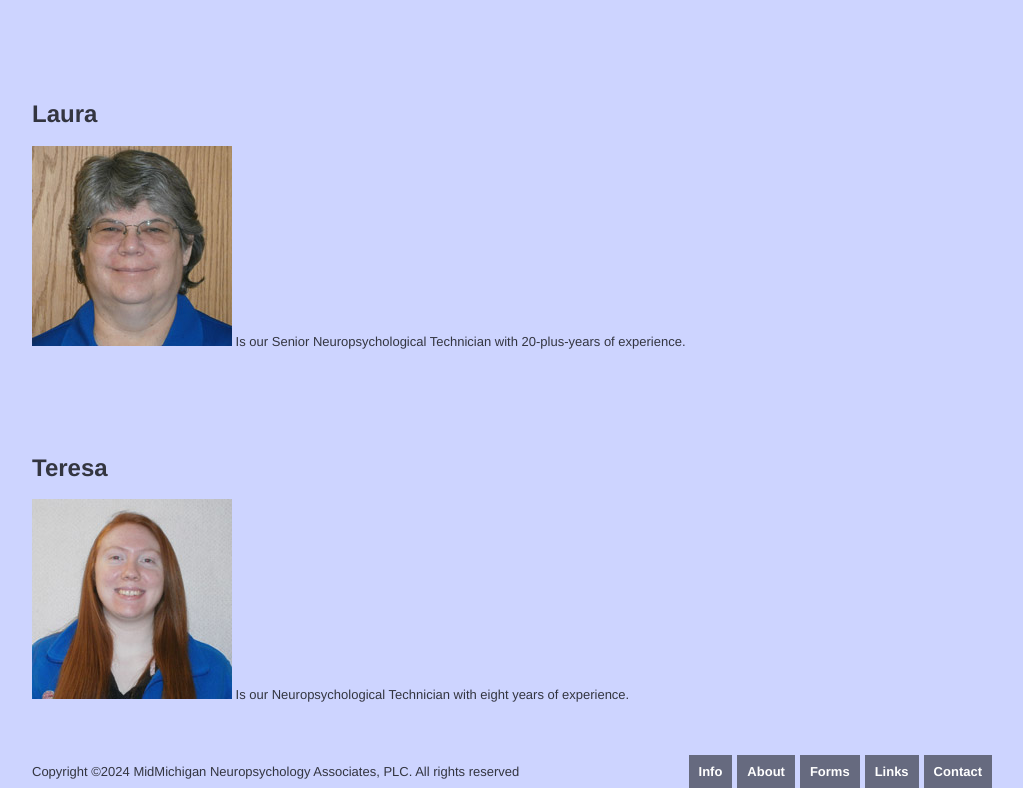
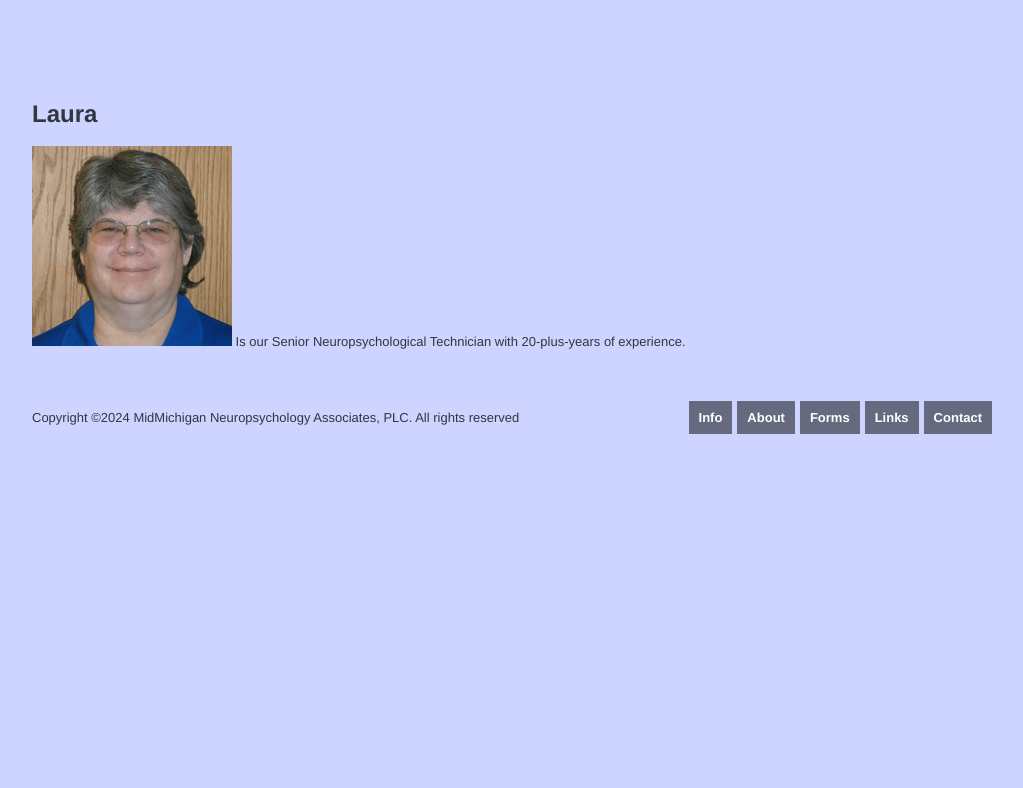
Before and after one commit to goddamnyouryan/midmichneuro, a Gatsby site: page /about in a window 1280 px wide. Shown: the part 1469-2257 px from the top of the page, without its empty margins (128-1151 px from the left). After the commit the page ends 1903 px from the top, so only its background shows below. Built offline with nearby package versions, Linux system fonts and the light colour scheme; Gatsby itself is replaced by a stand-in of ours.

Commit message:
Removing teresa.

```diff
--- a/src/data/about/index.md
+++ b/src/data/about/index.md
@@ -20,7 +20,3 @@ We are **NOT** participating providers for Blue Care Network, Health Plus, Trica
 ## Laura
 ![Kristen](laura.jpg)
 Is our Senior Neuropsychological Technician with 20-plus-years of experience.
-
-## Teresa
-![Teresa](teresa.jpg)
-Is our Neuropsychological Technician with eight years of experience.
```
